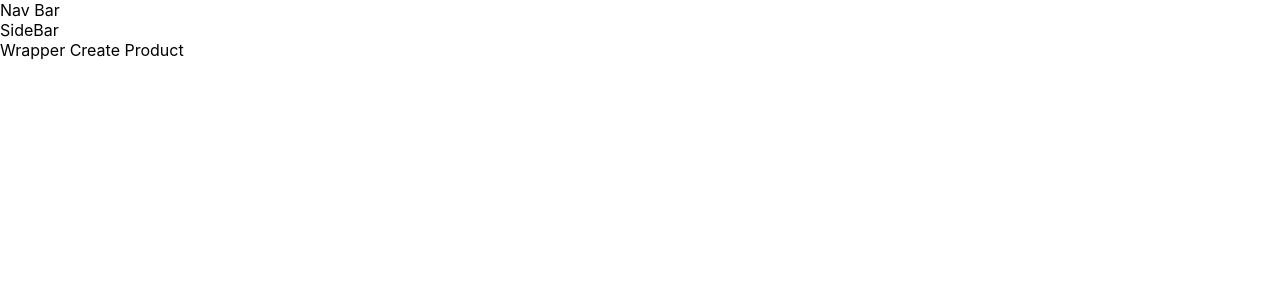
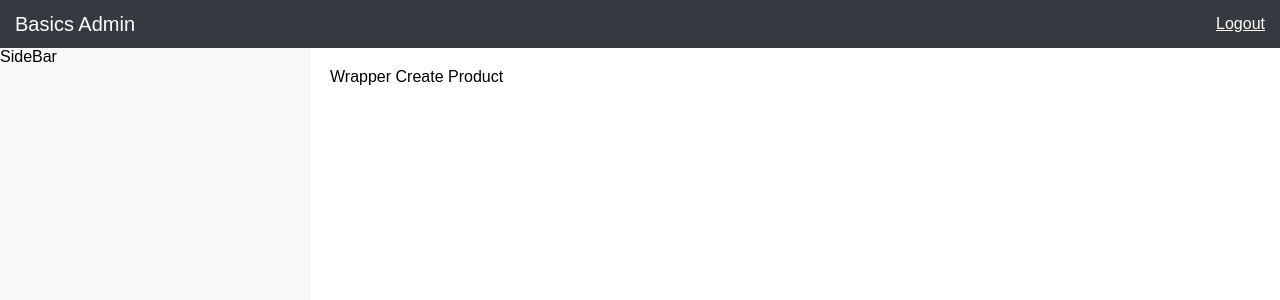
Before and after one commit to icac30sauravmistri/crud_using_react_js, a React (Create React App) app: page /admin/products/create in a window 1280 px wide. Shown: the top 300 px of the page. Built offline with nearby package versions, Linux system fonts and the light colour scheme; the HTML template or start-up script is replaced by a standard one.

Commit message:
nav bar code is done

```diff
--- a/src/admin/Wrapper.js
+++ b/src/admin/Wrapper.js
@@ -4,13 +4,17 @@ import SideBar from './components/SideBar'
 
 function Wrapper(props) {
     return (
-        <div>
+        <>
             <Nav />
-            <div>
-                <SideBar />
-                {props.children}
+            <div className='wrraper'>
+                <div className='left-content'>
+                    <SideBar />
+                </div>
+                <div className='right-content'>
+                    {props.children}
+                </div>
             </div>
-        </div>
+        </>
     )
 }
 
--- a/src/admin/components/Nav.js
+++ b/src/admin/components/Nav.js
@@ -2,8 +2,15 @@ import React from 'react'
 
 function Nav() {
   return (
-    <div>
-      Nav Bar
+    <div className='nav-bar'>
+      <div className='title'>
+        Basics Admin
+      </div>
+      <ul className='top-nav'>
+        <li>
+          <a href='/'>Logout</a>
+        </li>
+      </ul>
     </div>
   )
 }
--- a/src/index.css
+++ b/src/index.css
@@ -1,13 +1,116 @@
+* {
+  margin: 0;
+  padding: 0;
+}
 body {
-  margin: 0;
-  font-family: -apple-system, BlinkMacSystemFont, 'Segoe UI', 'Roboto', 'Oxygen',
-    'Ubuntu', 'Cantarell', 'Fira Sans', 'Droid Sans', 'Helvetica Neue',
-    sans-serif;
-  -webkit-font-smoothing: antialiased;
-  -moz-osx-font-smoothing: grayscale;
+  font-family: Arial, Helvetica, sans-serif;
+  height: 100%;
+}
+ul {
+  list-style: none;
+}
+.nav-bar {
+  background-color: #343a40;
+  display: flex;
+  justify-content: space-between;
+  align-items: center;
+  color: white;
+}
+.nav-bar a {
+  color: white;
+}
+.top-nav li {
+  display: inline-block;
+  padding: 15px 15px 15px 0px;
+}
+.title {
+  padding-left: 15px;
+  font-size: 20px;
+}
+.wrraper {
+  display: flex;
+}
+.left-content {
+  background-color: #f8f9fa;
+  flex: 3;
+  min-height: 90vh;
+}
+.side-menu {
+  margin-top: 20px;
+}
+.side-menu li {
+  border-bottom: dashed 1px #cfd3d8;
+}
+.side-menu a {
+  display: block;
+  padding: 10px 15px;
+  color: #343a40;
+  text-decoration: none;
+}
+.right-content {
+  padding: 20px;
+  flex: 9;
+}
+table {
+  width: 100%;
+  max-width: 100%;
+  background-color: transparent;
+  border-collapse: collapse;
+  border-top: 1px solid #dee2e6;
+  border-left: 1px solid #dee2e6;
+}
+table thead th {
+  vertical-align: bottom;
 }
 
-code {
-  font-family: source-code-pro, Menlo, Monaco, Consolas, 'Courier New',
-    monospace;
+td,
+th {
+  padding: 0.3rem;
+  border-bottom: 1px solid #dee2e6;
+  border-right: 1px solid #dee2e6;
 }
+table td,
+table th {
+  padding: 0.75rem;
+  vertical-align: top;
+}
+.btn,
+button {
+  display: inline-block;
+  background: #007bff;
+  color: white;
+  text-decoration: none;
+  padding: 10px 20px;
+  cursor: pointer;
+  border-radius: 20px;
+  margin-bottom: 15px;
+  text-align: center;
+  border: none;
+}
+.btn-del {
+  background: #dc3545;
+}
+form {
+  max-width: 450px;
+  width: 100%;
+  margin: auto;
+}
+label {
+  display: block;
+  font-size: 18px;
+  margin-top: 15px;
+  line-height: 30px;
+}
+input {
+  display: block;
+  width: 100%;
+  height: 35px;
+  border: turquoise 2px dashed;
+  margin-bottom: 10px;
+  padding-left: 10px;
+}
+.welcome {
+  font-size: 50px;
+  text-align: center;
+  margin-top: 50px;
+}
```
